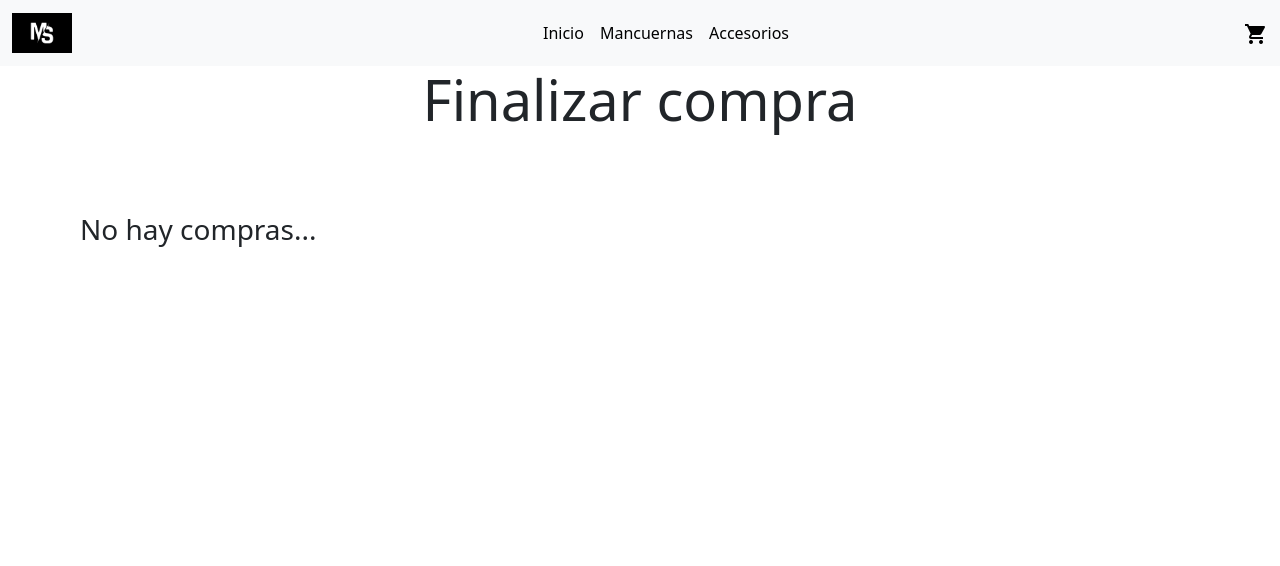
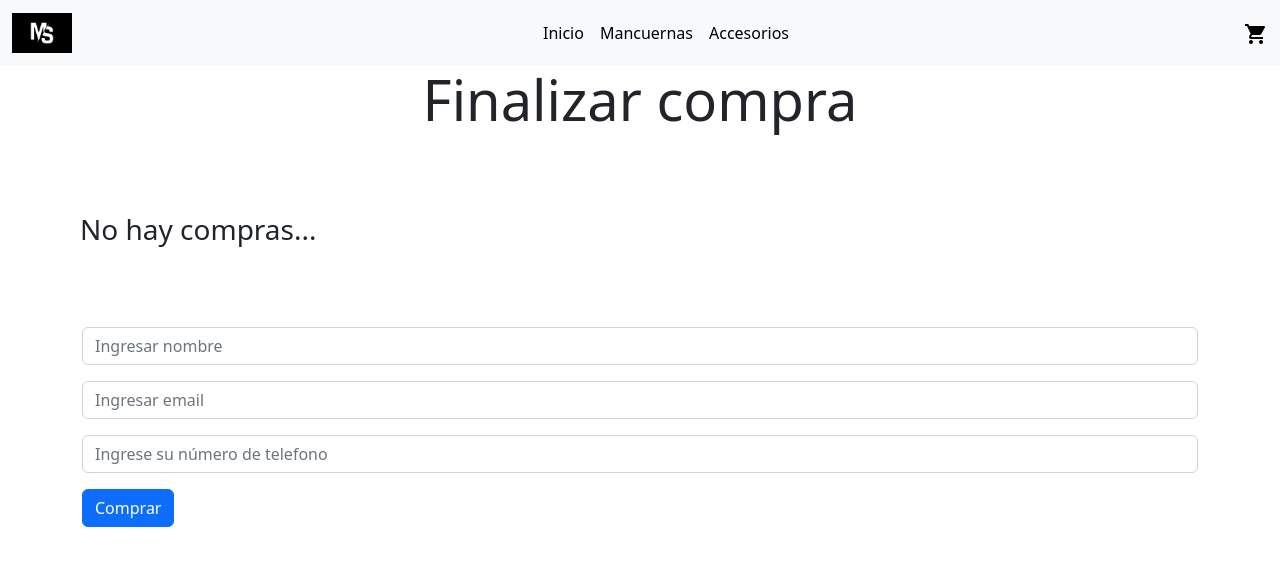
Before and after one commit to nicogastiazoro/MS-Training-React, a React (Create React App) app: page /cart in a window 1280 px wide. Shown: the top 566 px of the page. Built offline with nearby package versions, Linux system fonts and the light colour scheme.

Commit message:
detalle comprador

```diff
--- a/src/components/Cart.jsx
+++ b/src/components/Cart.jsx
@@ -1,12 +1,21 @@
 import React from "react";
 import { useItems } from "./CartContext";
 import { Button, Container } from "react-bootstrap";
-import ItemList from "./ItemList";
 import {Table} from "react-bootstrap";
 import CartItems from "./CartItems";
+import Form from 'react-bootstrap/Form';
+import {useRef } from "react";
 
 function Cart() {
   const {items,clear} = useItems();
+
+  const onSubmit = (name,email,phone) =>{
+    console.log(name + " " + email + " " + phone)
+  }
+
+  const name = useRef(null);
+    const phone = useRef(null);
+    const email = useRef(null);
   return (
     <div>
       <h1 className="display-4 text-center">Finalizar compra</h1>
@@ -30,29 +39,48 @@ function Cart() {
         <h3 style={{ margin: "5rem" }}>No hay compras...</h3>
       )}
       <Container>
-        {items.length > 0 && (
+        {items.reduce((acc, c) => acc + c.quantity, 0) > 0 && (
+          <>
+            <Table striped bordered hover className='text-center'>
+            <thead>
+              <tr>
+                <th>Cantidad Productos</th>
+                <th>Precio</th>
+              </tr>
+            </thead>
+            <tbody>
+              <tr>
+                <td>  {items.reduce((acc, c) => acc + c.quantity, 0)}</td>
+                <td> $ {items.reduce((acc, c) => acc + c.price * c.quantity, 0)}</td>
+              </tr>
+            </tbody>
+            </Table>
+            {items.length > 0 && (
           <>
             <Button variant="outline-dark" className="m-5" onClick={clear}>
               VACIAR CARRITO
             </Button>
           </>
         )}
-        {items.reduce((acc, c) => acc + c.quantity, 0) > 0 && (
-          <>
-            <h6 style={{ margin: "1rem" }}>
-              Cantidad Total de Items:{" "}
-              {items.reduce((acc, c) => acc + c.quantity, 0)}
-            </h6>
+
           </>
         )}
-        {items.reduce((acc, c) => acc + c.price * c.quantity, 0) > 0 && (
-          <>
-            <h6 style={{ margin: "1rem" }}>
-              Total de la Compra:{" "}
-              {items.reduce((acc, c) => acc + c.price * c.quantity, 0)}
-            </h6>
-          </>
-        )}
+         <Form>
+
+<Form.Group className="mb-3" controlId="formBasicPassword" >
+  <Form.Control ref={name} type="text" placeholder="Ingresar nombre" required />
+</Form.Group>
+<Form.Group className="mb-3" controlId="formBasicEmail"   >
+  <Form.Control ref={email} type="email" placeholder="Ingresar email" required/>
+</Form.Group>
+<Form.Group className="mb-3" controlId="formBasicPassword" >
+  <Form.Control ref={phone} type="text" placeholder="Ingrese su número de telefono" />
+</Form.Group>
+
+<Button variant="primary" type="submit" onClick={()=>{onSubmit(name.current.value,email.current.value,phone.current.value)}}>
+  Comprar
+</Button>
+</Form>
       </Container>
     </div>
   );
--- a/src/components/CartItems.jsx
+++ b/src/components/CartItems.jsx
@@ -15,7 +15,8 @@ const {items,removeItem} = useItems();
 return(
     <tbody>
       {items.map((item)=>
-      <tr key={item.id}>
+      <tr key={item.id} >
+
         <td>{item.id}</td>
         <td>{item.title}</td>
         <td>$ {item.price}</td>
@@ -24,6 +25,7 @@ return(
         <td><Button variant="outline-light" onClick={() => removeItem(item)}>
           <Image src={deleteImg} width={25}/>
           </Button></td>
+
       </tr>
       )}
     </tbody>
```
